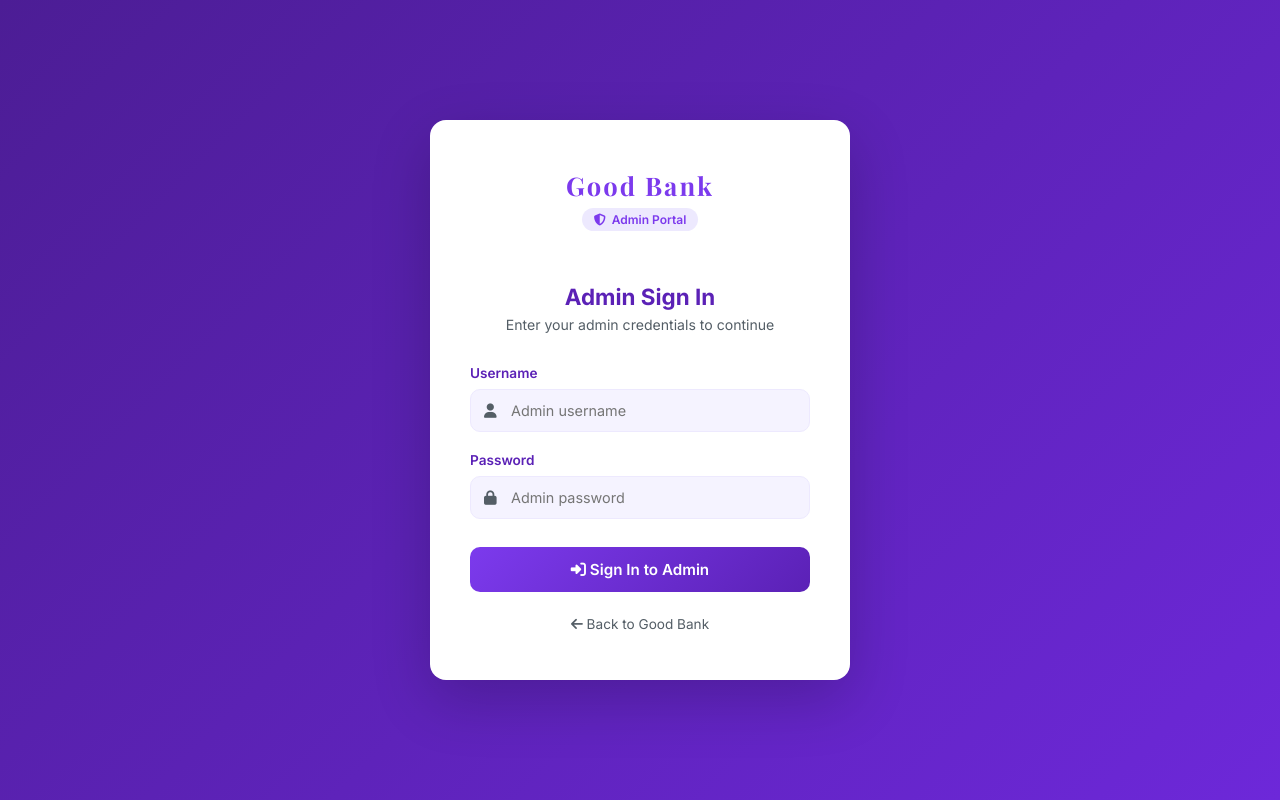
After one commit to Murtuzasaifee/BankWebApp, a FastAPI app: page /admin/login in a window 1280 px wide. The commit adds this page. Run offline with FastAPI, Linux system fonts and the light colour scheme; the visitor is signed in with stand-in values (Sample User, id 1); parts of the project's set-up code (start-up, migrations or seed data) failed here and were passed over.

Commit message:
Admin login implementation

```diff
--- /dev/null
+++ b/app/templates/admin_login.html
@@ -0,0 +1,223 @@
+<!DOCTYPE html>
+<html lang="en">
+
+<head>
+    <meta charset="UTF-8">
+    <meta name="viewport" content="width=device-width, initial-scale=1.0">
+    <title>{{ app_name }} | Admin Login</title>
+    <link
+        href="https://fonts.googleapis.com/css2?family=Playfair+Display:wght@400;600;700&family=Inter:wght@300;400;500;600;700&display=swap"
+        rel="stylesheet">
+    <link rel="stylesheet" href="https://cdnjs.cloudflare.com/ajax/libs/font-awesome/6.4.0/css/all.min.css">
+    <link rel="stylesheet" href="{{ url_for('static', path=theme_css) }}">
+    <style>
+        .admin-login-page {
+            min-height: 100vh;
+            display: flex;
+            align-items: center;
+            justify-content: center;
+            background: var(--gradient-hero);
+            padding: 24px;
+        }
+
+        .admin-login-card {
+            background: var(--white);
+            border-radius: 16px;
+            padding: 48px 40px;
+            width: 100%;
+            max-width: 420px;
+            box-shadow: 0 20px 60px rgba(0, 0, 0, 0.2);
+        }
+
+        .admin-login-logo {
+            font-family: 'Playfair Display', serif;
+            font-size: 1.6rem;
+            font-weight: 700;
+            color: var(--primary);
+            letter-spacing: 2px;
+            text-align: center;
+            margin-bottom: 6px;
+        }
+
+        .admin-login-badge {
+            display: inline-flex;
+            align-items: center;
+            gap: 6px;
+            background: var(--surface-light);
+            color: var(--primary);
+            font-size: 0.75rem;
+            font-weight: 600;
+            padding: 4px 12px;
+            border-radius: 20px;
+            margin-bottom: 32px;
+        }
+
+        .admin-login-header {
+            text-align: center;
+            margin-bottom: 32px;
+        }
+
+        .admin-login-header h2 {
+            font-size: 1.4rem;
+            font-weight: 700;
+            color: var(--text-dark);
+            margin-bottom: 6px;
+        }
+
+        .admin-login-header p {
+            font-size: 0.88rem;
+            color: var(--text-muted);
+        }
+
+        .form-group {
+            margin-bottom: 20px;
+        }
+
+        .form-group label {
+            display: block;
+            font-size: 0.85rem;
+            font-weight: 600;
+            color: var(--text-dark);
+            margin-bottom: 8px;
+        }
+
+        .form-group .input-wrapper {
+            position: relative;
+        }
+
+        .form-group .input-icon {
+            position: absolute;
+            left: 14px;
+            top: 50%;
+            transform: translateY(-50%);
+            color: var(--text-muted);
+            font-size: 0.9rem;
+        }
+
+        .form-group input {
+            width: 100%;
+            padding: 12px 14px 12px 40px;
+            border: 1.5px solid var(--surface-light);
+            border-radius: 10px;
+            font-size: 0.9rem;
+            font-family: 'Inter', sans-serif;
+            color: var(--text-dark);
+            background: var(--light-bg);
+            transition: border-color 0.2s, box-shadow 0.2s;
+            outline: none;
+        }
+
+        .form-group input:focus {
+            border-color: var(--primary);
+            box-shadow: 0 0 0 3px rgba(124, 58, 237, 0.1);
+            background: var(--white);
+        }
+
+        .btn-admin-login {
+            width: 100%;
+            padding: 13px;
+            background: var(--gradient-primary);
+            color: white;
+            border: none;
+            border-radius: 10px;
+            font-size: 0.95rem;
+            font-weight: 600;
+            font-family: 'Inter', sans-serif;
+            cursor: pointer;
+            transition: opacity 0.2s, transform 0.2s;
+            margin-top: 8px;
+        }
+
+        .btn-admin-login:hover {
+            opacity: 0.92;
+            transform: translateY(-1px);
+        }
+
+        .btn-admin-login:active {
+            transform: translateY(0);
+        }
+
+        .error-banner {
+            background: rgba(210, 45, 45, 0.08);
+            border: 1px solid rgba(210, 45, 45, 0.3);
+            border-radius: 8px;
+            padding: 10px 14px;
+            margin-bottom: 20px;
+            display: flex;
+            align-items: center;
+            gap: 8px;
+            font-size: 0.85rem;
+            color: var(--danger);
+        }
+
+        .back-link {
+            display: block;
+            text-align: center;
+            margin-top: 24px;
+            font-size: 0.85rem;
+            color: var(--text-muted);
+            text-decoration: none;
+            transition: color 0.2s;
+        }
+
+        .back-link:hover {
+            color: var(--primary);
+        }
+    </style>
+</head>
+
+<body>
+    <div class="admin-login-page">
+        <div class="admin-login-card">
+
+            <div class="admin-login-header">
+                <div class="admin-login-logo">{{ app_name }}</div>
+                <div style="display:flex; justify-content:center; margin-bottom:20px;">
+                    <span class="admin-login-badge">
+                        <i class="fas fa-shield-alt"></i> Admin Portal
+                    </span>
+                </div>
+                <h2>Admin Sign In</h2>
+                <p>Enter your admin credentials to continue</p>
+            </div>
+
+            {% if error %}
+            <div class="error-banner">
+                <i class="fas fa-exclamation-circle"></i>
+                {{ error }}
+            </div>
+            {% endif %}
+
+            <form action="/admin/login" method="post">
+                <div class="form-group">
+                    <label for="username">Username</label>
+                    <div class="input-wrapper">
+                        <i class="fas fa-user input-icon"></i>
+                        <input type="text" id="username" name="username" placeholder="Admin username"
+                            autocomplete="username" required>
+                    </div>
+                </div>
+
+                <div class="form-group">
+                    <label for="password">Password</label>
+                    <div class="input-wrapper">
+                        <i class="fas fa-lock input-icon"></i>
+                        <input type="password" id="password" name="password" placeholder="Admin password"
+                            autocomplete="current-password" required>
+                    </div>
+                </div>
+
+                <button type="submit" class="btn-admin-login">
+                    <i class="fas fa-sign-in-alt"></i> Sign In to Admin
+                </button>
+            </form>
+
+            <a href="/" class="back-link">
+                <i class="fas fa-arrow-left"></i> Back to {{ app_name }}
+            </a>
+
+        </div>
+    </div>
+</body>
+
+</html>
--- a/app/templates/index.html
+++ b/app/templates/index.html
@@ -26,9 +26,6 @@
             <a href="#" class="post-login-nav" style="display: none;" onclick="openTransferModal()">Transfer</a>
             <a href="#" class="post-login-nav" style="display: none;" onclick="openCardsModal()">My Cards</a>
             <a href="#" class="post-login-nav" style="display: none;" onclick="openChat()">Support</a>
-            <a href="/admin" class="admin-nav-link">
-                <i class="fas fa-shield-alt"></i> Admin
-            </a>
             <button class="login-nav-btn" onclick="showLoginModal()" id="login-btn">
                 <i class="fas fa-user"></i> Login
             </button>
@@ -162,7 +159,6 @@
                         <li><a href="#">Branches & ATMs</a></li>
                         <li><a href="#">Security Tips</a></li>
                         <li><a href="#">Fees & Charges</a></li>
-                        <li><a href="/admin"><i class="fas fa-shield-alt"></i> Admin Panel</a></li>
                     </ul>
                 </div>
 
```
Also changed, not shown: app/data/demo_data.py (+9 -0 lines), app/routers/admin.py (+137 -13 lines), app/templates/admin.html (+16 -0 lines).
